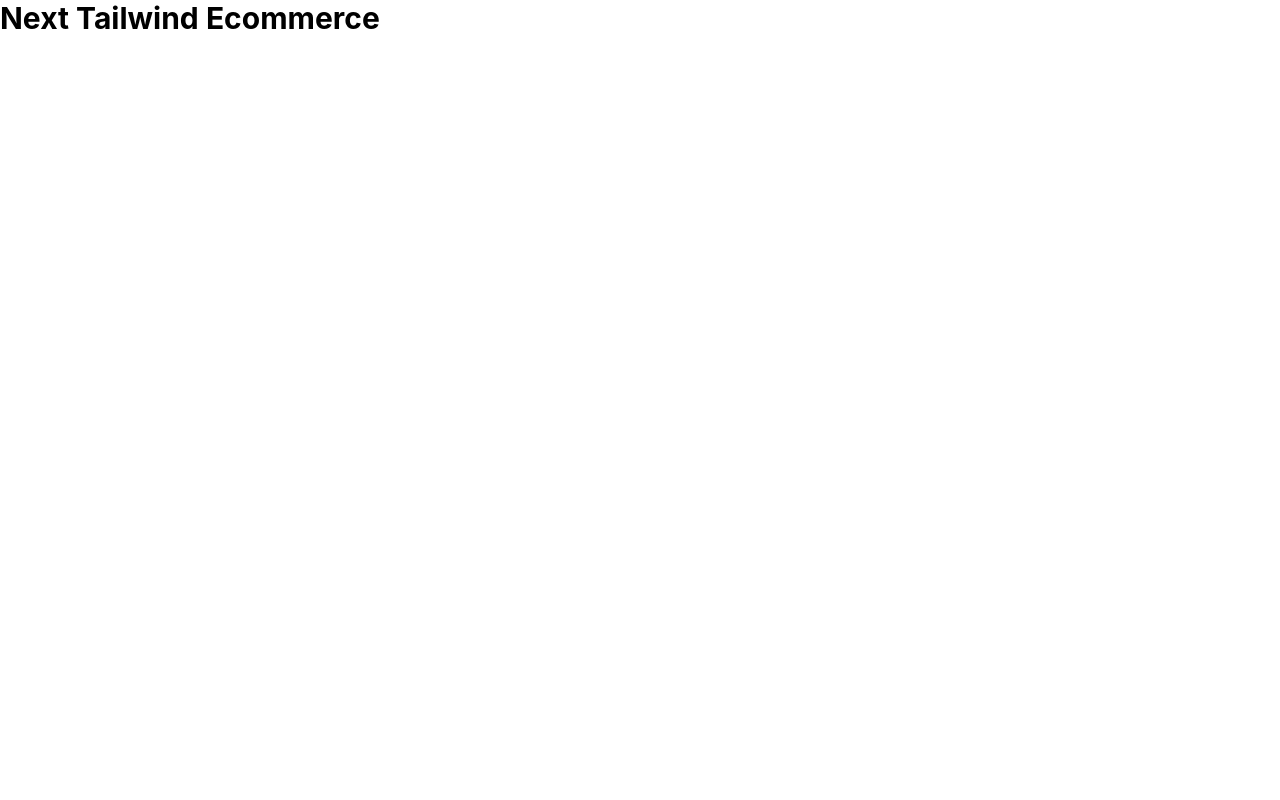
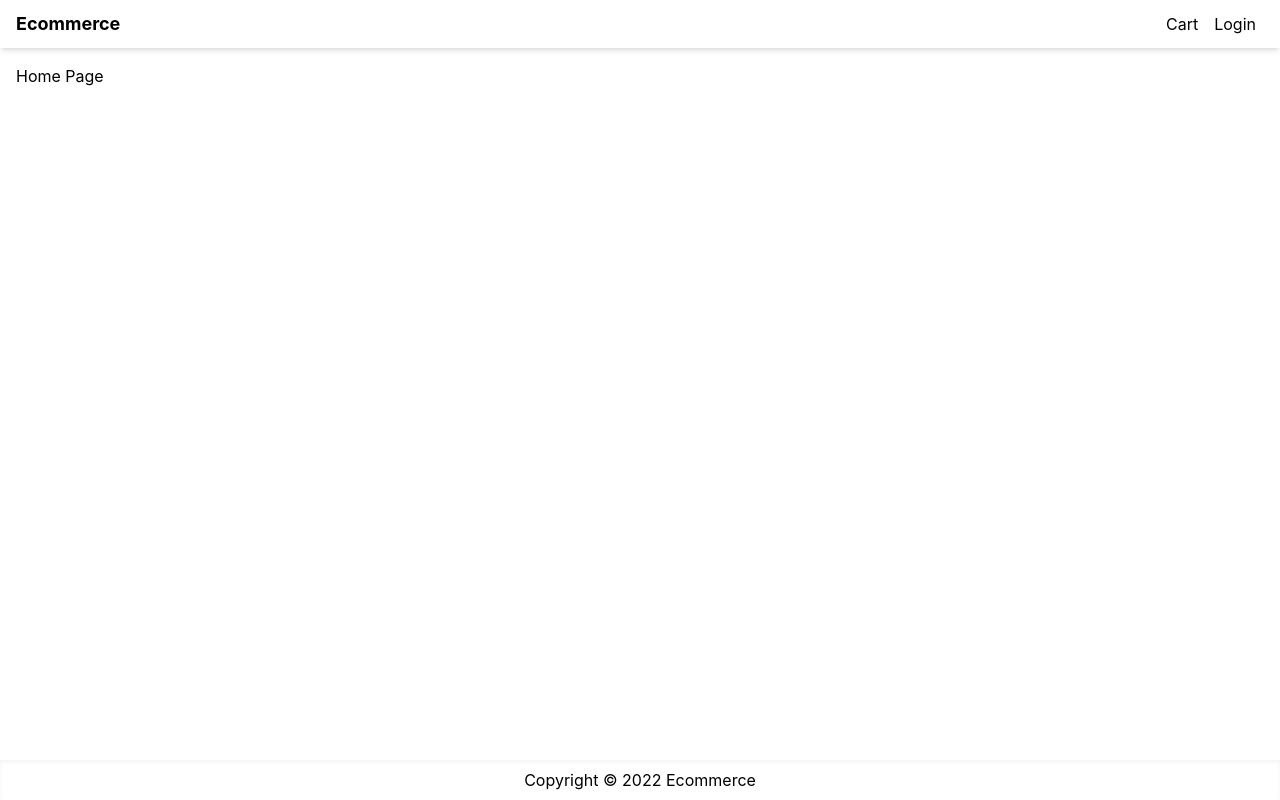
Before and after one commit to Guzmance/next-tailwind-ecommerce, a Next.js app: page / in a window 1280 px wide. Built offline with nearby package versions, Linux system fonts and the light colour scheme.

Commit message:
Add: Layout Component

```diff
--- /dev/null
+++ b/components/Layout.js
@@ -0,0 +1,36 @@
+import Head from 'next/head';
+import Link from 'next/link';
+import React from 'react';
+
+export default function Layout({ title, children }) {
+  return (
+    <>
+      <Head>
+        <title>{title ? title + ' - Ecommerce' : 'Ecommerce'}</title>
+        <meta name="description" content="Ecommerce Website" />
+        <link rel="icon" href="/favicon.ico" />
+      </Head>
+      <div className="flex min-h-screen flex-col justify-between">
+        <header>
+          <nav className="flex h-12 items-center px-4 justify-between shadow-md">
+            <Link legacyBehavior href="/">
+              <a className="text-lg font-bold">Ecommerce</a>
+            </Link>
+            <div>
+              <Link legacyBehavior href="/cart">
+                <a className="p-2">Cart</a>
+              </Link>
+              <Link legacyBehavior href="/login">
+                <a className="p-2">Login</a>
+              </Link>
+            </div>
+          </nav>
+        </header>
+        <main className="container m-auto mt-4 px-4">{children}</main>
+        <footer className="flex h-10 justify-center items-center shadow-inner">
+          <p>Copyright © 2022 Ecommerce</p>
+        </footer>
+      </div>
+    </>
+  );
+}
--- a/pages/index.js
+++ b/pages/index.js
@@ -1,14 +1,5 @@
-import Head from 'next/head';
+import Layout from '../components/Layout';
 
 export default function Home() {
-  return (
-    <div>
-      <Head>
-        <title>Create Next App</title>
-        <meta name="description" content="Generated by create next app" />
-        <link rel="icon" href="/favicon.ico" />
-      </Head>
-      <h1 className="text-3xl font-bold"> Next Tailwind Ecommerce</h1>
-    </div>
-  );
+  return <Layout title="Home Page">Home Page</Layout>;
 }
```
Also changed, not shown: .eslintrc.json.
